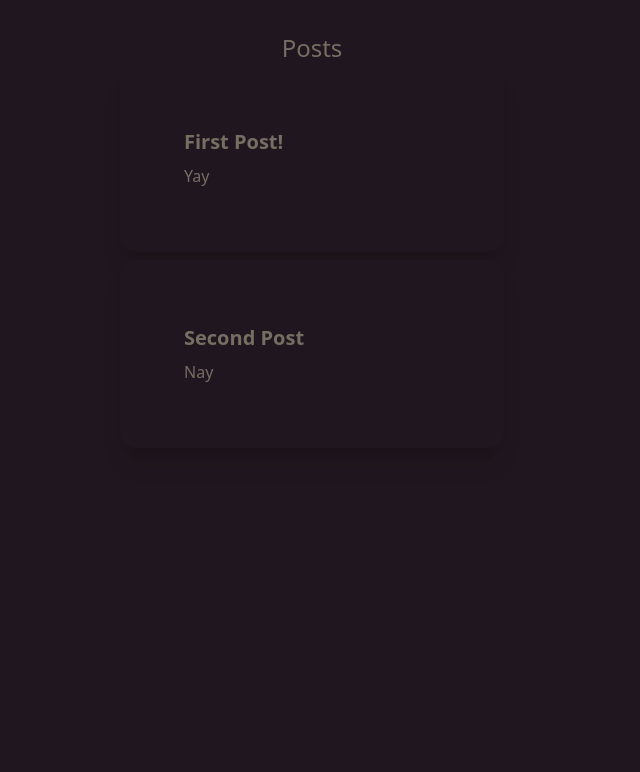
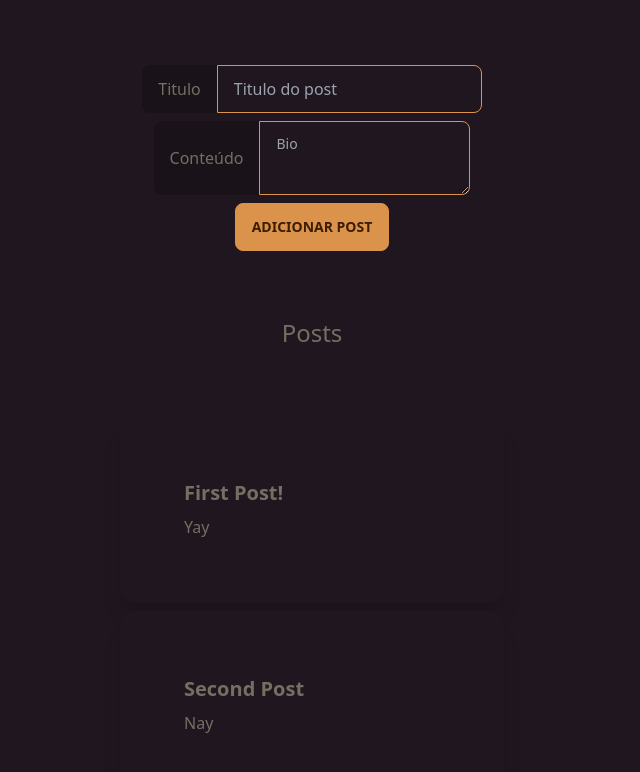
Before and after one commit to Lutefd/rtk-practice, a React (Vite) app: page / in a window 1280 px wide. Shown: the top 772 px of the page, without its empty margins (328-968 px from the left). Built offline with nearby package versions, Linux system fonts and the light colour scheme.

Commit message:
feat: render post form

```diff
--- a/src/App.tsx
+++ b/src/App.tsx
@@ -3,12 +3,14 @@ import reactLogo from './assets/react.svg';
 import viteLogo from '/vite.svg';
 import './App.css';
 import PostsList from './components/PostsList';
+import PostForm from './components/PostForm';
 
 function App() {
   const [count, setCount] = useState(0);
 
   return (
-    <div className="App">
+    <div className="grid h-screen w-full place-items-center">
+      <PostForm />
       <PostsList />
     </div>
   );
```
